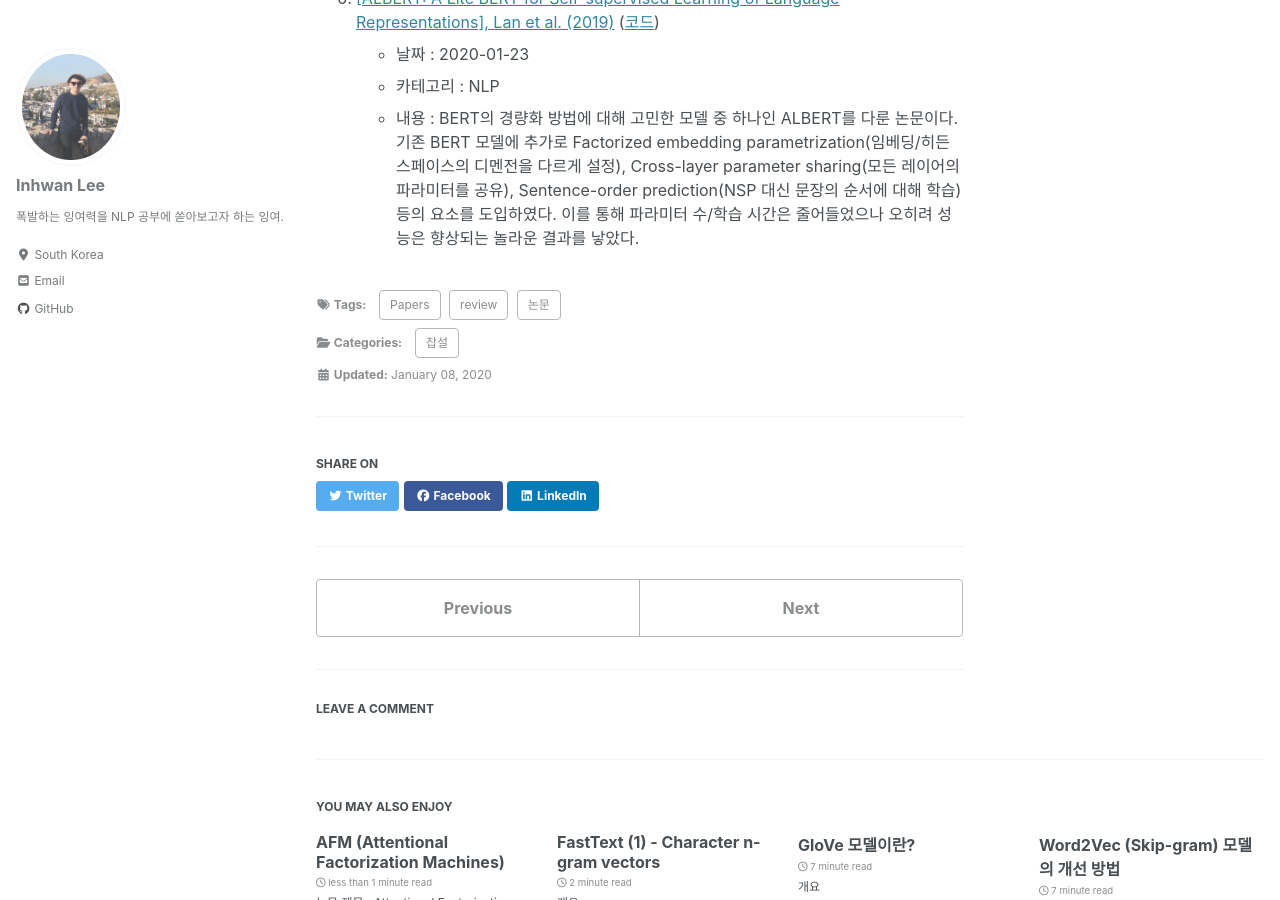
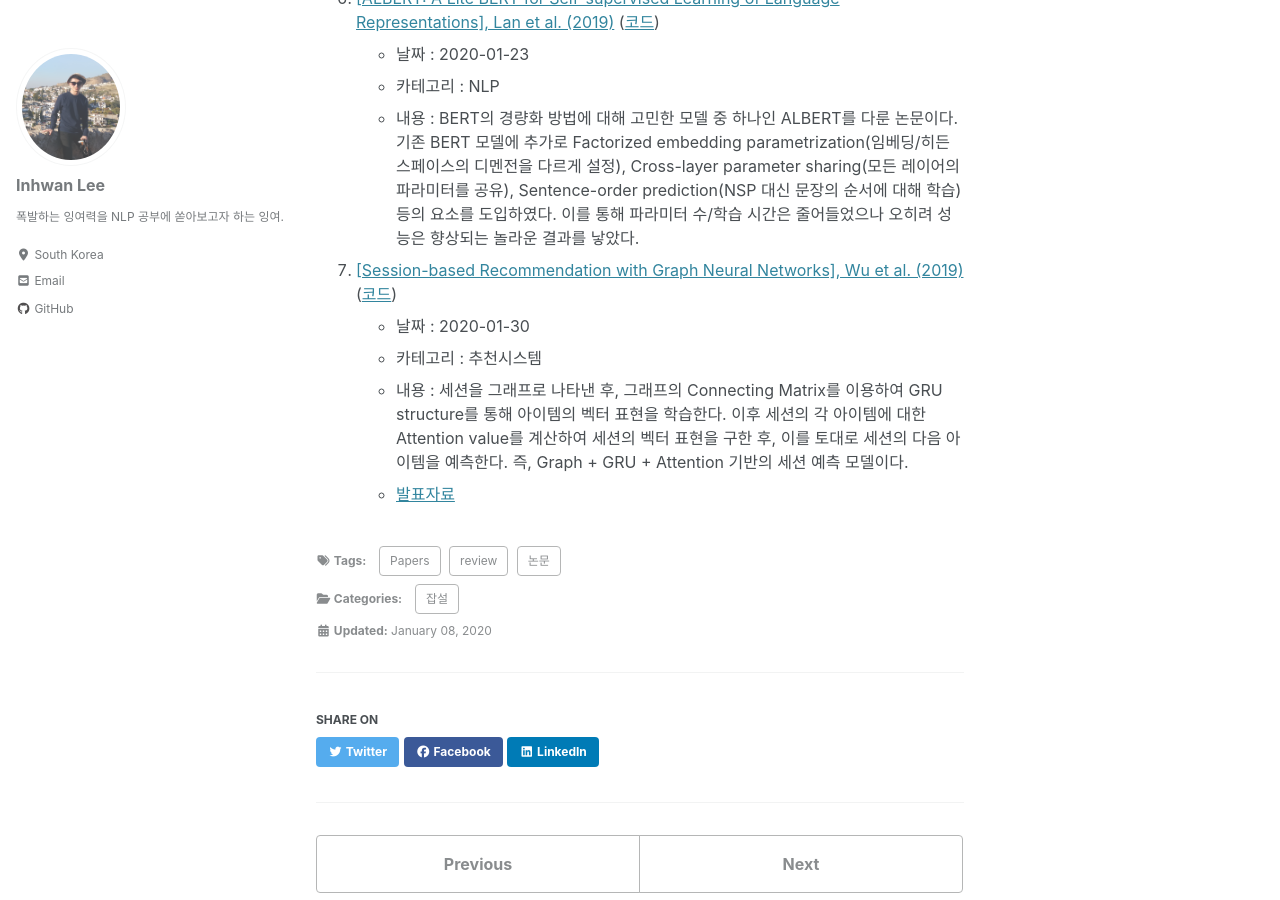
Before and after one commit to lih0905/lih0905.github.io, a Jekyll site: the page built from _posts/2020-01-07-2020년_Paper_List.md, in a window 1280 px wide and 900 px high, scrolled down 1381 px. Built offline with Jekyll 4.4.1, drawn with Linux system fonts in a browser that asks for light colours; cached includes are drawn as plain includes; nearby versions of some CDN libraries; comment, search, counter and statistics services are not loaded; some of the changed text lies outside the part shown.

Commit message:
list update

```diff
--- a/_posts/2020-01-07-2020년_Paper_List.md
+++ b/_posts/2020-01-07-2020년_Paper_List.md
@@ -48,3 +48,10 @@ use_math: true
     - 날짜 : 2020-01-23
     - 카테고리 : NLP
     - 내용 : BERT의 경량화 방법에 대해 고민한 모델 중 하나인 ALBERT를 다룬 논문이다. 기존 BERT 모델에 추가로 Factorized embedding parametrization(임베딩/히든 스페이스의 디멘전을 다르게 설정), Cross-layer parameter sharing(모든 레이어의 파라미터를 공유), Sentence-order prediction(NSP 대신 문장의 순서에 대해 학습) 등의 요소를 도입하였다. 이를 통해 파라미터 수/학습 시간은 줄어들었으나 오히려 성능은 향상되는 놀라운 결과를 낳았다.
+    <br>
+
+1. [[Session-based Recommendation with Graph Neural Networks], Wu et al. (2019)](https://arxiv.org/abs/1811.00855) ([코드](https://github.com/CRIPAC-DIG/SR-GNN))
+    - 날짜 : 2020-01-30
+    - 카테고리 : 추천시스템
+    - 내용 : 세션을 그래프로 나타낸 후, 그래프의 Connecting Matrix를 이용하여 GRU structure를 통해 아이템의 벡터 표현을 학습한다. 이후 세션의 각 아이템에 대한 Attention value를 계산하여 세션의 벡터 표현을 구한 후, 이를 토대로 세션의 다음 아이템을 예측한다. 즉, Graph + GRU + Attention 기반의 세션 예측 모델이다.
+    - [발표자료](https://github.com/lih0905/lih0905.github.io/raw/master/_posts/SR-GNN.pdf)
```
